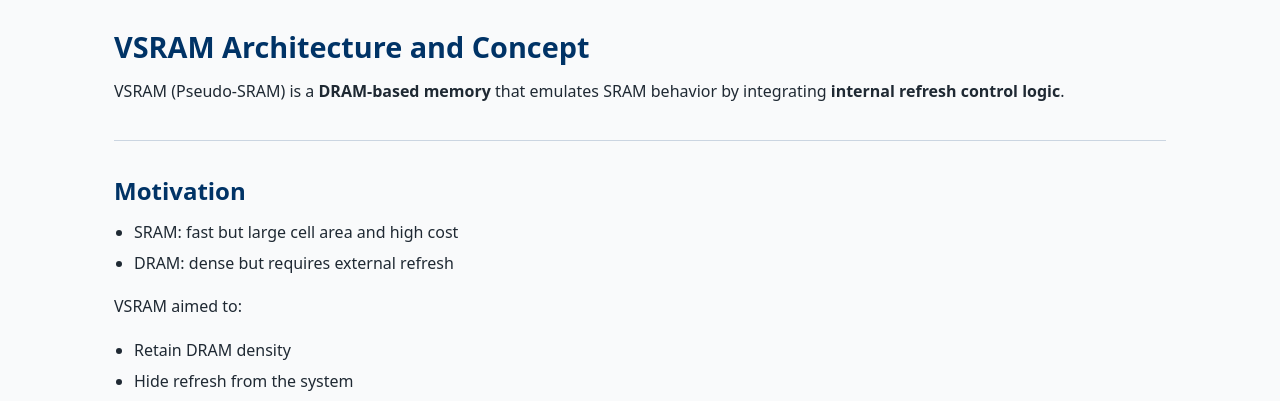
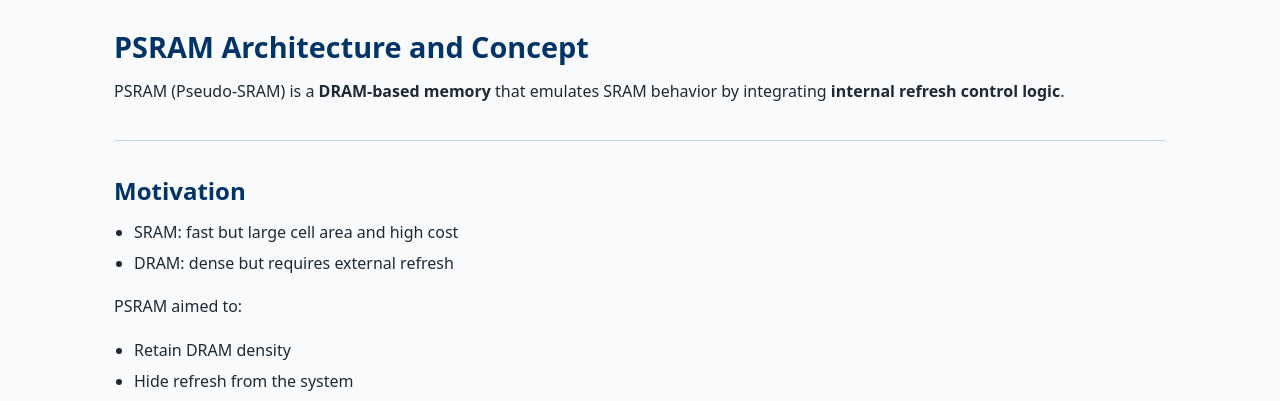
Before and after one commit to Samizo-AITL/Edusemi-Plus, a Jekyll site: the page built from archive/legacy/psram_2001/psram_architecture.md, in a window 1280 px wide. Shown: the top 401 px of the page. Built offline with Jekyll 4.4.1, drawn with Linux system fonts in a browser that asks for light colours; some of the changed text lies outside the part shown.

Commit message:
Update and rename vsram_architecture.md to psram_architecture.md

```diff
--- a/archive/legacy/vsram_2001/vsram_architecture.md
+++ b/archive/legacy/psram_2001/psram_architecture.md
@@ -1,11 +1,11 @@
 ---
-title: "VSRAM Architecture and Concept"
+title: "PSRAM Architecture and Concept"
 layout: default
 ---
 
-# VSRAM Architecture and Concept
+# PSRAM Architecture and Concept
 
-VSRAM (Pseudo-SRAM) is a **DRAM-based memory**
+PSRAM (Pseudo-SRAM) is a **DRAM-based memory**
 that emulates SRAM behavior by integrating
 **internal refresh control logic**.
 
@@ -16,7 +16,7 @@ that emulates SRAM behavior by integrating
 - SRAM: fast but large cell area and high cost
 - DRAM: dense but requires external refresh
 
-VSRAM aimed to:
+PSRAM aimed to:
 - Retain DRAM density
 - Hide refresh from the system
 - Reduce mobile standby power
@@ -56,7 +56,7 @@ These conditions directly surfaced **Pause / Disturb failures**.
 
 ## Key Insight
 
-VSRAM demonstrated that:
+PSRAM demonstrated that:
 > **Architecture can amplify latent physical weaknesses**
 > even when the base process is unchanged.
 
```
